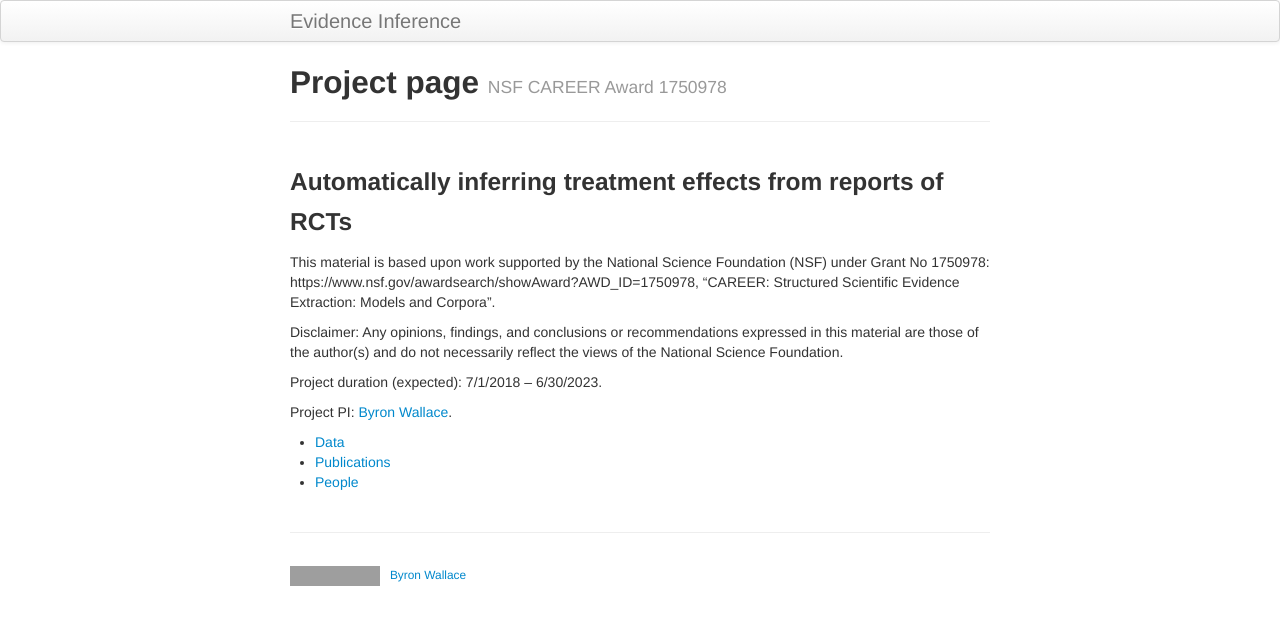
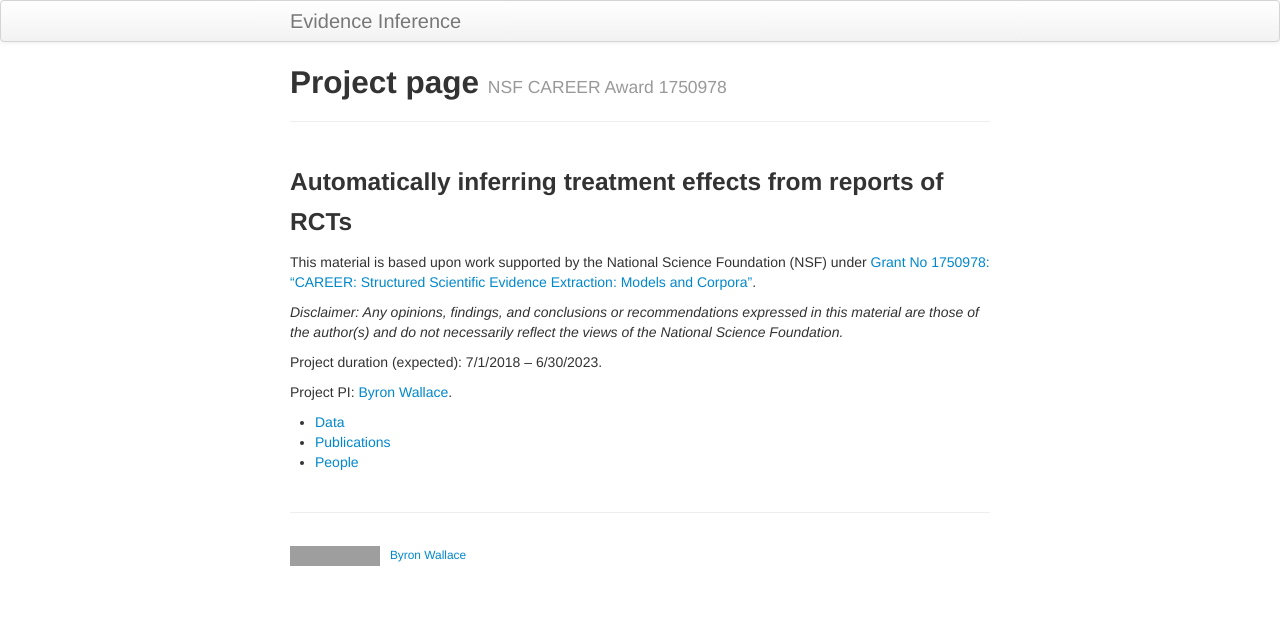
Before and after one commit to bwallace/evidence_inference, a Jekyll site: the page built from index.md, in a window 1280 px wide. Shown: the top 625 px of the page. Built offline with Jekyll 4.4.1, drawn with Linux system fonts in a browser that asks for light colours; part of the change alters nothing that is shown; grey boxes are pictures that could not be loaded.

Commit message:
Update index.md

```diff
--- a/index.md
+++ b/index.md
@@ -6,9 +6,10 @@ tagline: NSF CAREER Award 1750978
 
 ### Automatically inferring treatment effects from reports of RCTs
 
-This material is based upon work supported by the National Science Foundation (NSF) under Grant No 1750978: https://www.nsf.gov/awardsearch/showAward?AWD_ID=1750978, "CAREER: Structured Scientific Evidence Extraction: Models and Corpora".
+This material is based upon work supported by the National Science Foundation (NSF) under [Grant No 1750978: "CAREER: Structured Scientific Evidence Extraction: Models and Corpora"](https://www.nsf.gov/awardsearch/showAward?AWD_ID=1750978).
 
-Disclaimer: Any opinions, findings, and conclusions or recommendations expressed in this material are those of the author(s) and do not necessarily reflect the views of the National Science Foundation.
+
+*Disclaimer: Any opinions, findings, and conclusions or recommendations expressed in this material are those of the author(s) and do not necessarily reflect the views of the National Science Foundation.*
 
 Project duration (expected): 7/1/2018 -- 6/30/2023.
 
```
